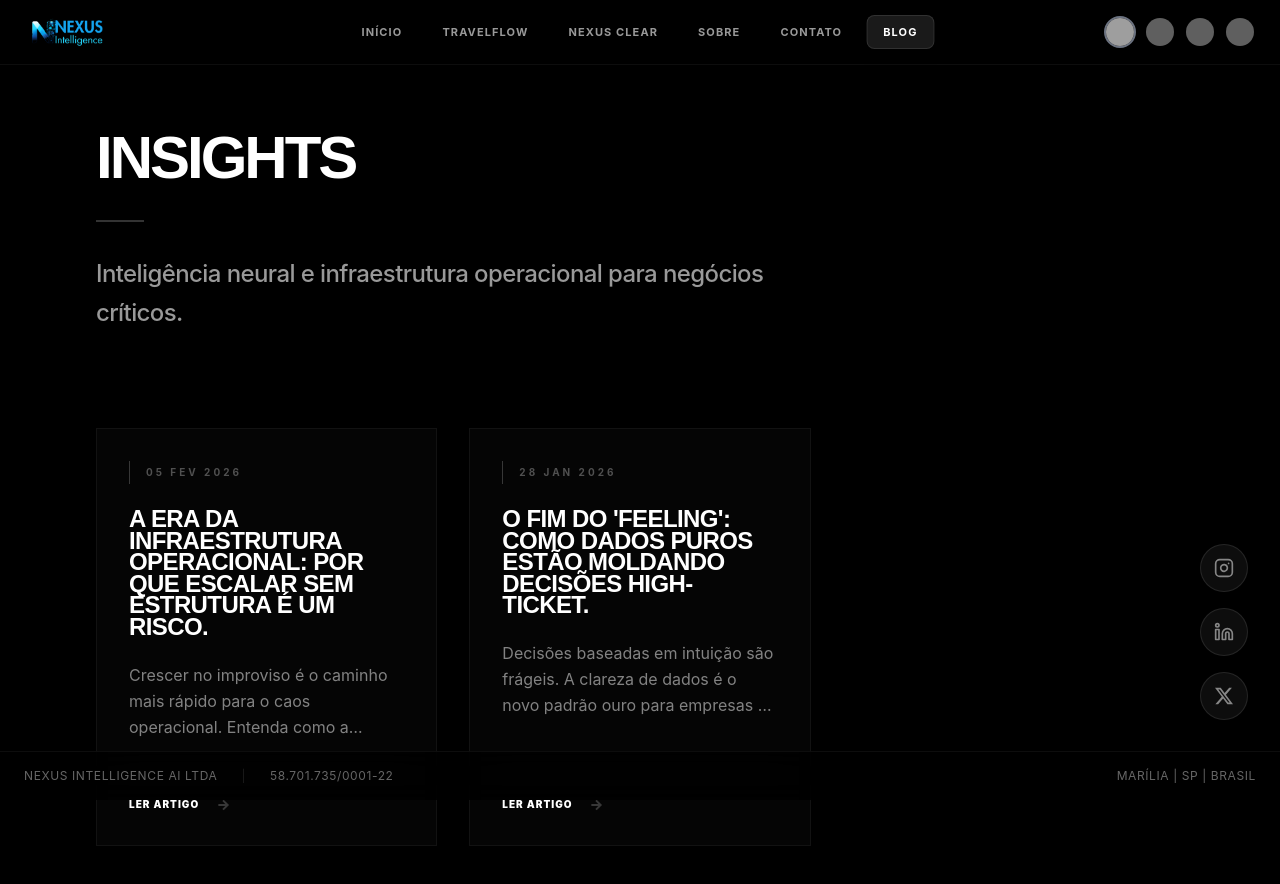
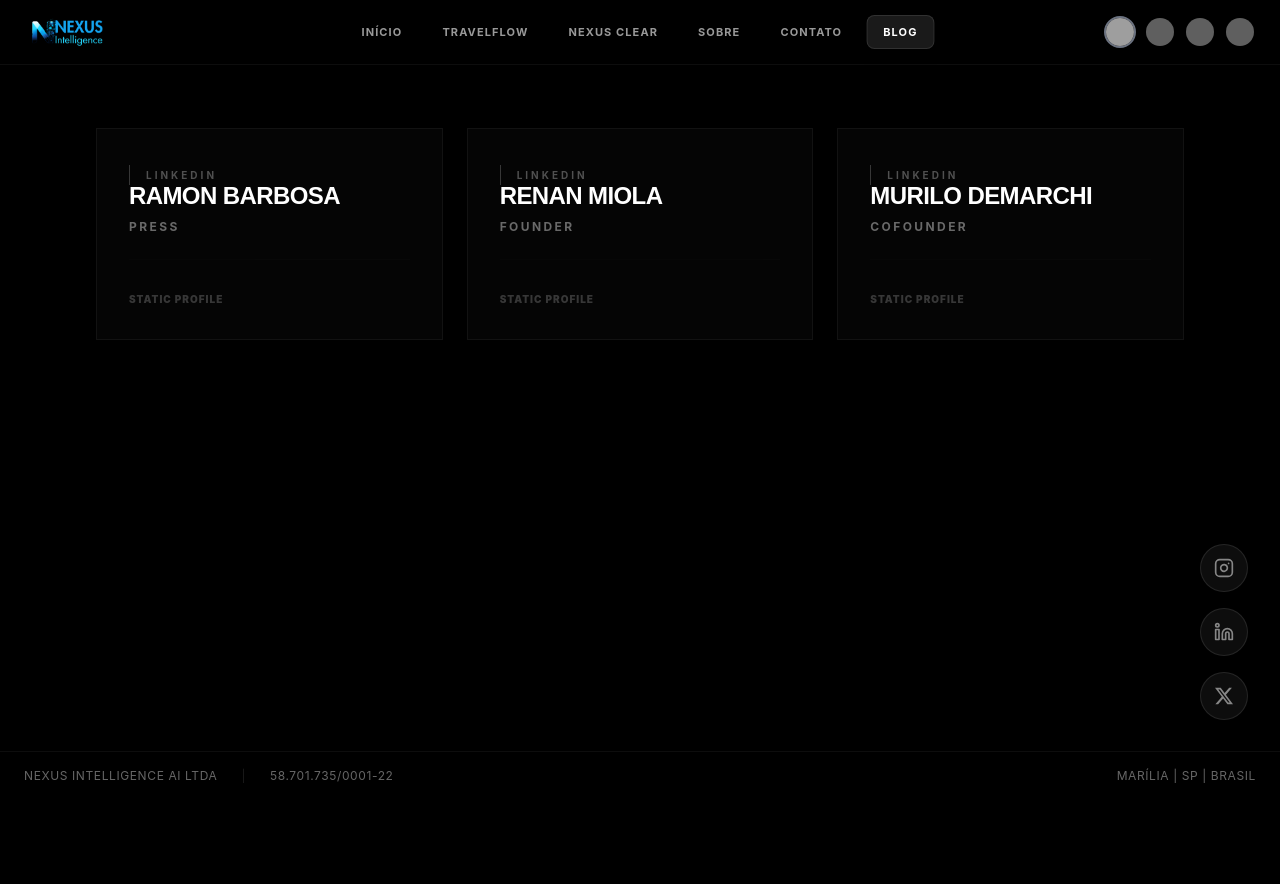
Before and after one commit to renanfmiola-art/webpage-nexus, a Next.js app: page /blog in a window 1280 px wide. Shown: the top 884 px of the page. After the commit the page ends 800 px from the top, so only its background shows below. Built offline with nearby package versions, Linux system fonts and the light colour scheme; grey boxes are pictures that could not be loaded.

Commit message:
feat: replace blog with stakeholder LinkedIn cards

```diff
--- a/src/app/blog/page.tsx
+++ b/src/app/blog/page.tsx
@@ -1,63 +1,43 @@
 "use client";
 
-import { useLanguage } from "@/context/LanguageContext";
-
 export default function Page() {
-    const { t } = useLanguage();
-    const b = t.blog;
+    const people = [
+        { name: "Ramon Barbosa", role: "Press" },
+        { name: "Renan Miola", role: "Founder" },
+        { name: "Murilo Demarchi", role: "CoFounder" },
+    ];
 
     return (
         <main className="min-h-[calc(100vh-64px)] pt-32 pb-48 px-6 md:px-12 lg:px-24">
             <div className="max-w-7xl mx-auto">
-                {/* Header */}
-                <div className="mb-24">
-                    <h1 className="text-4xl md:text-5xl lg:text-6xl font-black text-white tracking-tighter mb-8 uppercase">
-                        {b.title}
-                    </h1>
-                    <div className="w-12 h-0.5 bg-white/20 mb-8" />
-                    <p className="text-xl md:text-2xl text-white/60 leading-relaxed max-w-2xl font-medium tracking-tight">
-                        {b.subtitle}
-                    </p>
-                </div>
-
-                {/* Blog Grid */}
-                <div className="grid grid-cols-1 md:grid-cols-2 lg:grid-cols-3 gap-8">
-                    {b.posts.map((post: any) => (
-                        <article
-                            key={post.id}
+                {/* Insights Grid */}
+                <div className="grid grid-cols-1 md:grid-cols-2 lg:grid-cols-3 gap-6">
+                    {people.map((person, index) => (
+                        <div
+                            key={index}
                             className="group flex flex-col border border-white/5 bg-white/[0.02] hover:bg-white/[0.05] hover:border-white/10 transition-all duration-500 overflow-hidden"
                         >
-                            <div className="p-8 space-y-6 flex-1 flex flex-col">
+                            <div className="p-8 space-y-6">
                                 <span className="text-[10px] font-bold tracking-[0.3em] uppercase text-white/30 border-l border-white/20 pl-4 py-1">
-                                    {post.date}
+                                    LINKEDIN
                                 </span>
 
-                                <h2 className="text-xl md:text-2xl font-black text-white tracking-tight uppercase leading-[0.9] group-hover:text-primary transition-colors">
-                                    {post.title}
-                                </h2>
+                                <div>
+                                    <h2 className="text-2xl font-black text-white tracking-tight uppercase leading-[0.9]">
+                                        {person.name}
+                                    </h2>
+                                    <p className="text-white/40 text-xs font-bold tracking-[0.2em] uppercase mt-3">
+                                        {person.role}
+                                    </p>
+                                </div>
 
-                                <p className="text-white/50 text-base leading-relaxed line-clamp-3">
-                                    {post.excerpt}
-                                </p>
-
-                                <div className="mt-auto pt-8 border-t border-white/5 flex items-center gap-4 group/btn cursor-pointer">
-                                    <span className="text-[10px] font-black tracking-widest uppercase text-white group-hover/btn:translate-x-2 transition-transform duration-300">
-                                        Ler Artigo
+                                <div className="pt-8 border-t border-white/5 flex items-center gap-4 opacity-20">
+                                    <span className="text-[10px] font-black tracking-widest uppercase text-white">
+                                        Static Profile
                                     </span>
-                                    <svg
-                                        width="16"
-                                        height="16"
-                                        viewBox="0 0 24 24"
-                                        fill="none"
-                                        stroke="currentColor"
-                                        strokeWidth="3"
-                                        className="text-white/20 group-hover/btn:text-white transition-colors"
-                                    >
-                                        <path d="M5 12h14M12 5l7 7-7 7" />
-                                    </svg>
                                 </div>
                             </div>
-                        </article>
+                        </div>
                     ))}
                 </div>
             </div>
```
